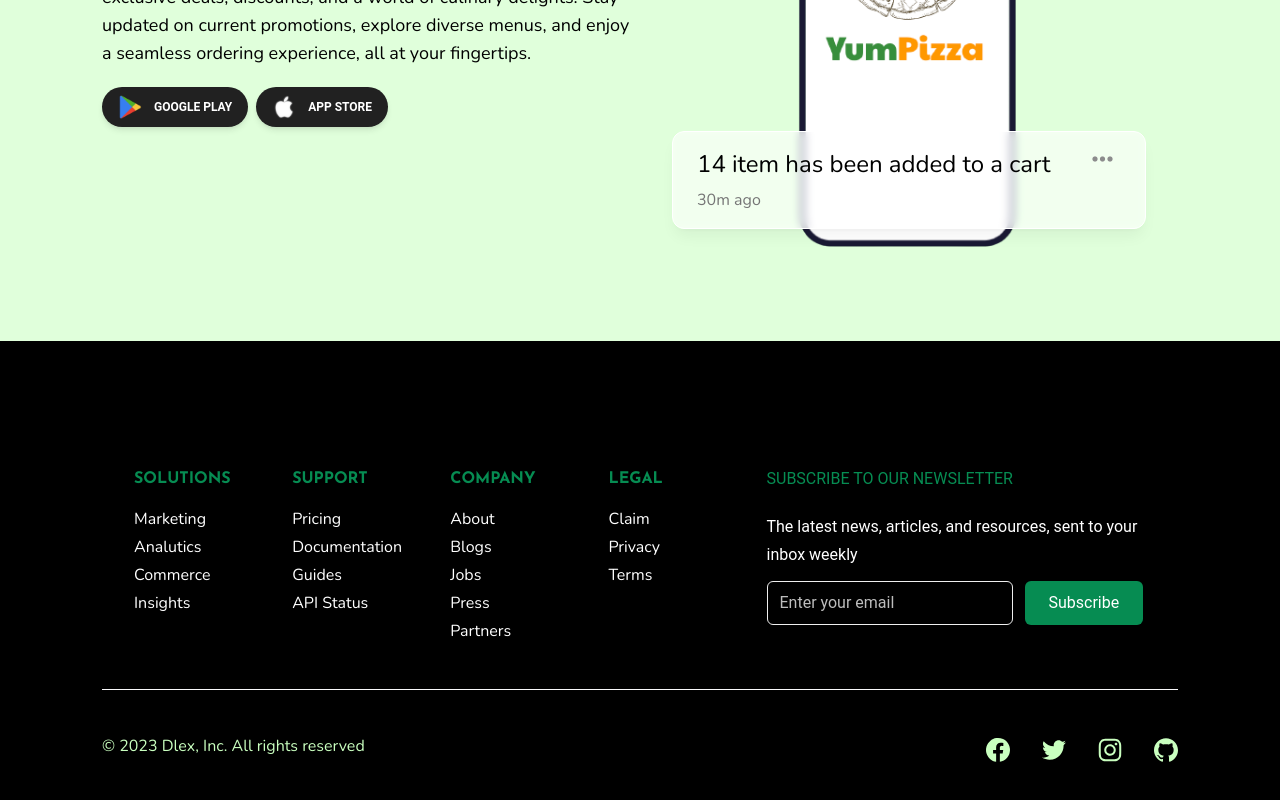
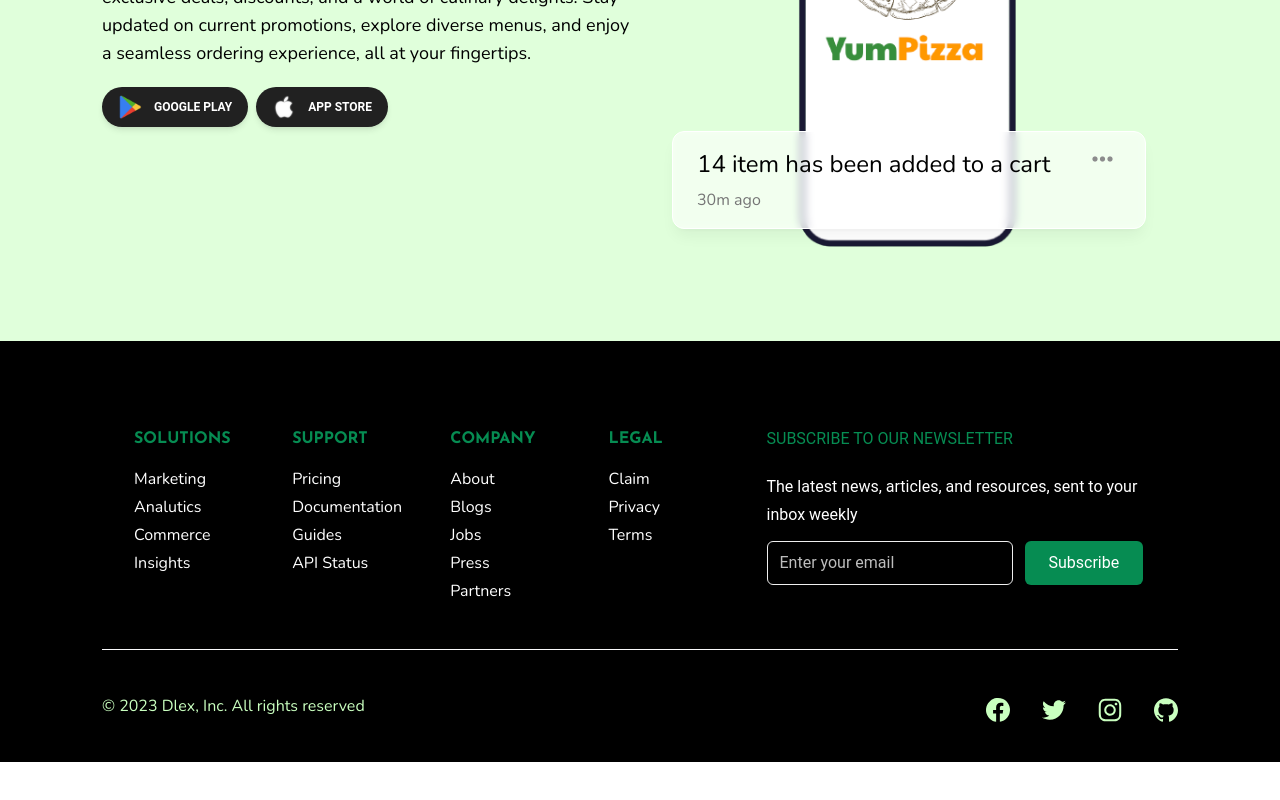
Before and after one commit to EmanuilDemianyuk/Store_template, a React (Create React App) app in the folder app/: page / in a window 1280 px wide. Shown: the part 1927-2727 px from the top of the page. After the commit the page ends 2689 px from the top, so only its background shows below. Built offline with nearby package versions, Linux system fonts and the light colour scheme.

Commit message:
Fix style scss footer and writing tasks for development

```diff
--- a/app/src/containers/Footer/style.module.scss
+++ b/app/src/containers/Footer/style.module.scss
@@ -2,7 +2,7 @@
     @apply bg-BrandFooterBg;
 
     &__mainContainer {
-        @apply container max-h-max max-w-screen-xl py-10 px-4 lg:px-8 lg:py-20;
+        @apply container max-h-max max-w-screen-xl pt-10 px-4 lg:px-8 lg:pt-10;
     }
     &__container {
         @apply flex flex-wrap justify-start lg:flex-nowrap lg:justify-between border-b border-customs-borderFooter py-11 px-8;
```
Also changed, not shown: app/README.md.
